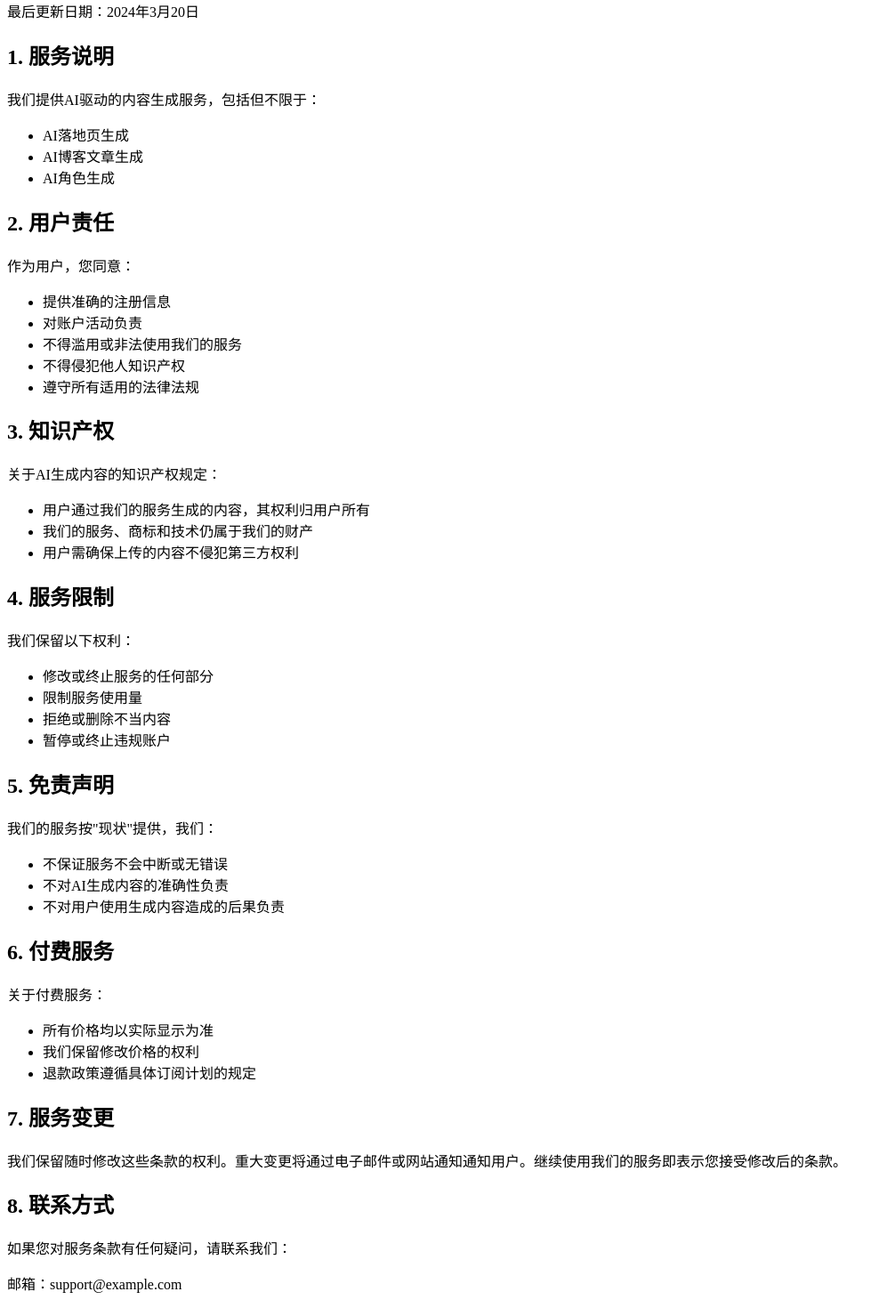
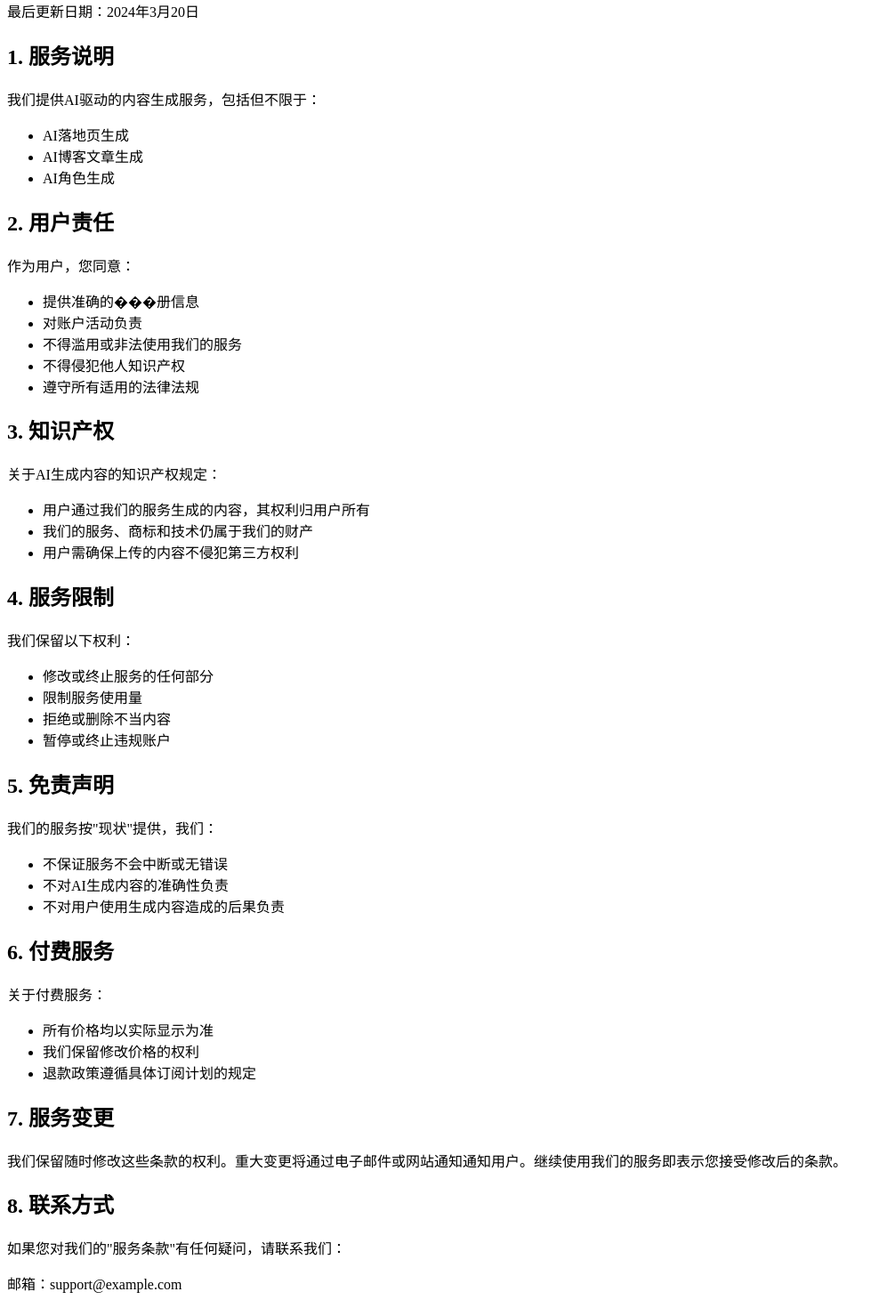
Before and after one commit to fengyunzaidushi/ship-saas-one-click, a Next.js app: page /terms-of-service in a window 1280 px wide. Shown: the part 89-1559 px from the top of the page at 89% size, without its empty margins (0-997 px from the left). Built offline with nearby package versions, Linux system fonts and the light colour scheme.

Commit message:
Fix typos and formatting in ToS, NotFound, and Header

```diff
--- a/app/(policy)/terms-of-service/page.tsx
+++ b/app/(policy)/terms-of-service/page.tsx
@@ -27,7 +27,7 @@ export default function TermsOfService() {
           <h2 className="text-xl font-semibold mb-4">2. 用户责任</h2>
           <p>作为用户，您同意：</p>
           <ul className="list-disc pl-6 mt-2">
-            <li>提供准确的注册信息</li>
+            <li>提供准确的���册信息</li>
             <li>对账户活动负责</li>
             <li>不得滥用或非法使用我们的服务</li>
             <li>不得侵犯他人知识产权</li>
@@ -58,7 +58,7 @@ export default function TermsOfService() {
 
         <section className="mt-8">
           <h2 className="text-xl font-semibold mb-4">5. 免责声明</h2>
-          <p>我们的服务按"现状"提供，我们：</p>
+          <p>我们的服务按&quot;现状&quot;提供，我们：</p>
           <ul className="list-disc pl-6 mt-2">
             <li>不保证服务不会中断或无错误</li>
             <li>不对AI生成内容的准确性负责</li>
@@ -83,7 +83,7 @@ export default function TermsOfService() {
 
         <section className="mt-8">
           <h2 className="text-xl font-semibold mb-4">8. 联系方式</h2>
-          <p>如果您对服务条款有任何疑问，请联系我们：</p>
+          <p>如果您对我们的&quot;服务条款&quot;有任何疑问，请联系我们：</p>
           <p className="mt-2">邮箱：support@example.com</p>
         </section>
       </div>
--- a/app/[locale]/(default)/not-found.tsx
+++ b/app/[locale]/(default)/not-found.tsx
@@ -10,7 +10,7 @@ export default function NotFound() {
       </div>
       <div className="max-w-md">
         <p className="mb-4 text-xl font-bold leading-normal md:text-2xl">
-          Sorry we couldn't find this page.
+          Sorry we couldn&apos;t find this page.
         </p>
         <p className="mb-8">But dont worry, you can find plenty of other things on our homepage.</p>
         <Link
--- a/components/Header.tsx
+++ b/components/Header.tsx
@@ -16,7 +16,6 @@ const Header = () => {
   const t = useTranslations('saas_one.header.nav')
   const navItems = t.raw('items')
 
-
   useEffect(() => {
     setMounted(true)
   }, [])
@@ -25,8 +24,6 @@ const Header = () => {
   if (siteMetadata.stickyNav) {
     headerClass += ' sticky top-0 z-50'
   }
-
-  let headerContentClass = 'flex items-center justify-between py-10'
 
   // Don't render anything until mounted to prevent hydration mismatch
   if (!mounted) {
```
Also changed, not shown: contentlayer.config.ts (+8 -8 lines).
